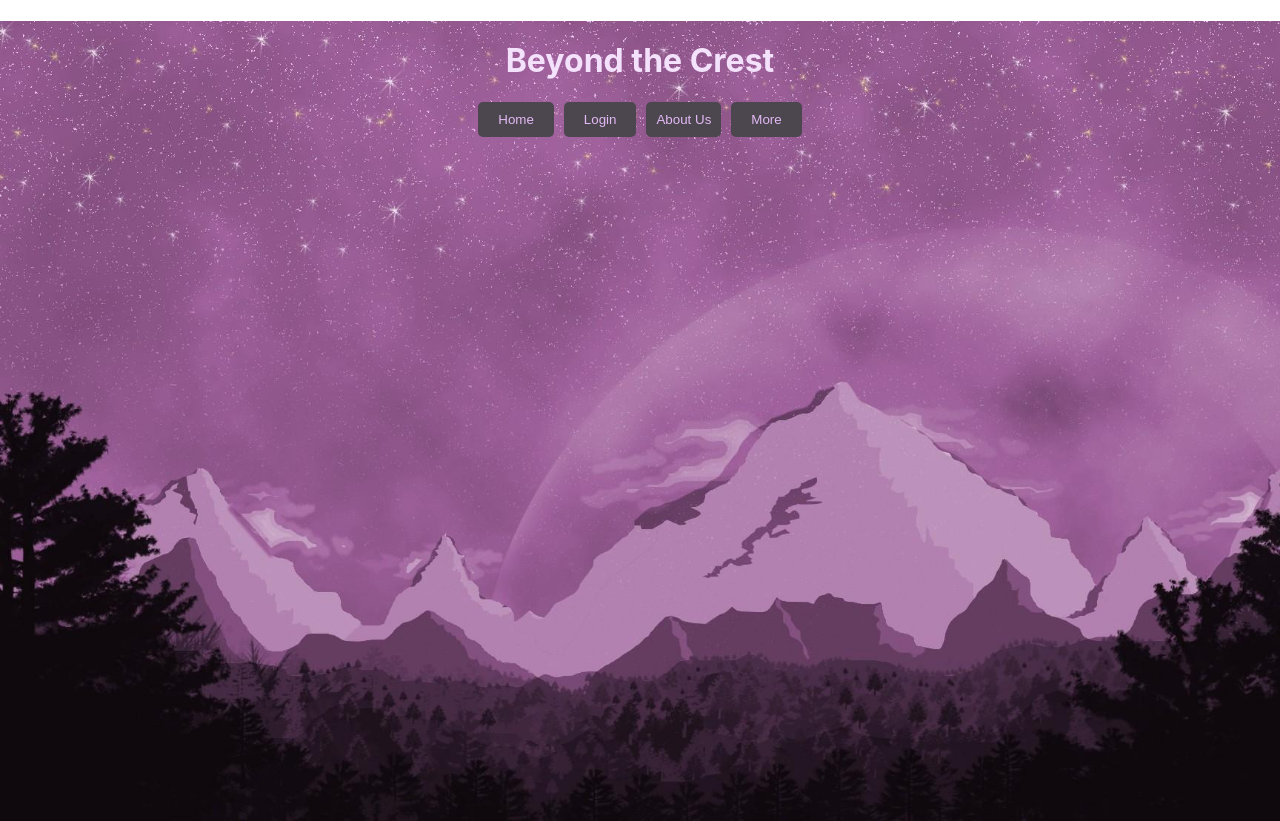
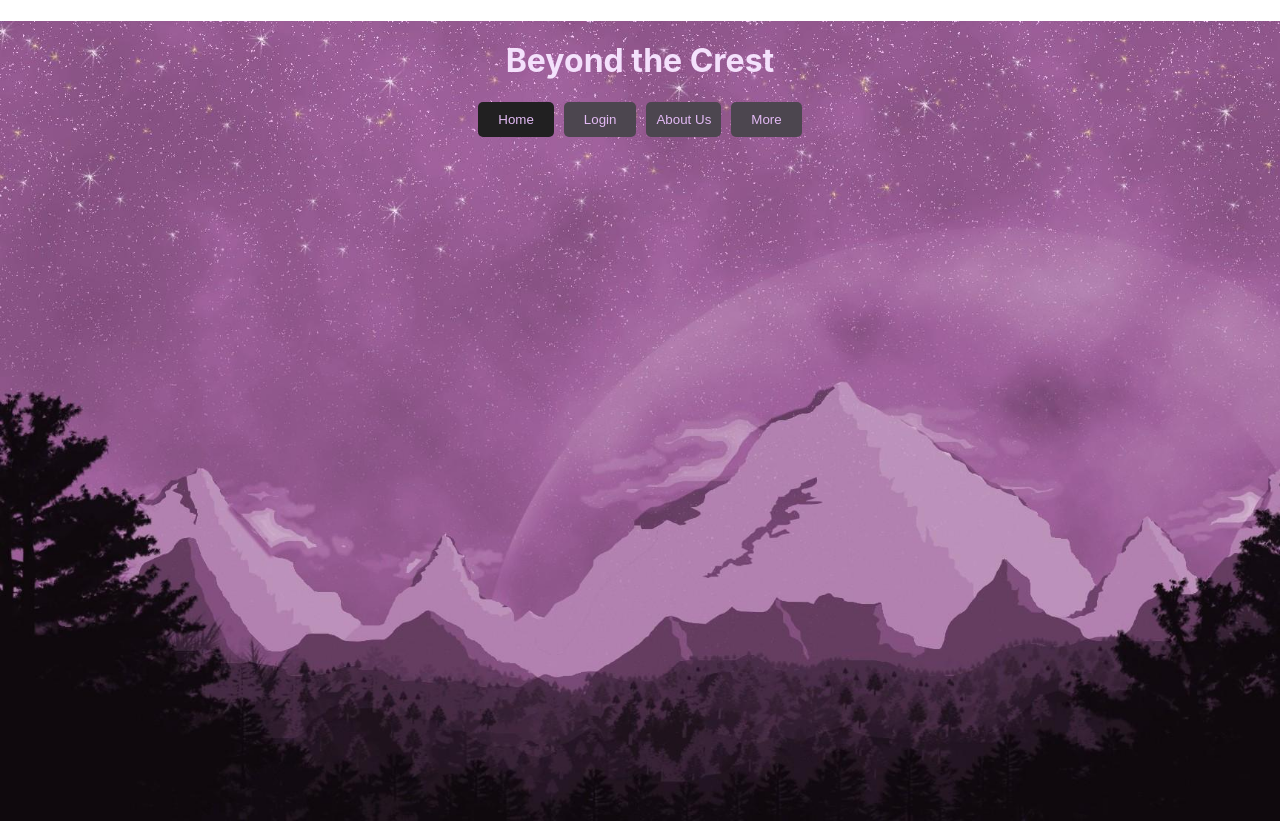
Before and after one commit to anamiikarajesh/details, a React (Create React App) app: page / in a window 1280 px wide. Built offline with nearby package versions, Linux system fonts and the light colour scheme.

Commit message:
Update Navbar.jsx

```diff
--- a/src/component/Navbar.jsx
+++ b/src/component/Navbar.jsx
@@ -8,8 +8,8 @@ class LoginPage extends React.Component {
         return (
             <div className="container" style={{backgroundImage:'url(main.jpg)',height:'100vh',backgroundSize:'cover'}}>
                 <h1 style={{ textAlign: 'center', color: '#F4E1FC', fontWeight: 'bold' ,paddingTop:'20px'}}>Beyond the Crest</h1>
-                <div className="button-container" style={{ textAlign: 'center' , marginTop: '20px',color:'#212021' }}>
-                    <button className="student-login"  style={{ backgroundColor: '#4C464F', marginRight: '10px', padding: '10px 20px', border: 'none', borderRadius: '5px', cursor: 'pointer',color:'#E3BAF5' }}>Home</button>
+                <div className="button-container" style={{ textAlign: 'center' , marginTop: '20px' }}>
+                    <button className="student-login"  style={{ backgroundColor: '#212021', marginRight: '10px', padding: '10px 20px', border: 'none', borderRadius: '5px', cursor: 'pointer',color:'#E3BAF5' }}>Home</button>
                     <a href='/login'><button  className="faculty-login"  style={{ backgroundColor: '#4C464F', marginRight: '10px', padding: '10px 20px', border: 'none', borderRadius: '5px', cursor: 'pointer',color:'#E3BAF5' }}>Login</button></a>
                     <a href='/About'><button  className="about-us"  style={{ backgroundColor:'#4C464F', marginRight: '10px', padding: '10px 10px', border: 'none', borderRadius: '5px', cursor: 'pointer',color:'#E3BAF5' }}>About Us</button></a>
                     <button className="home"  style={{ backgroundColor: '#4C464F', padding: '10px 20px', border: 'none', borderRadius: '5px', cursor: 'pointer',color:'#E3BAF5' }}>More</button>
```
